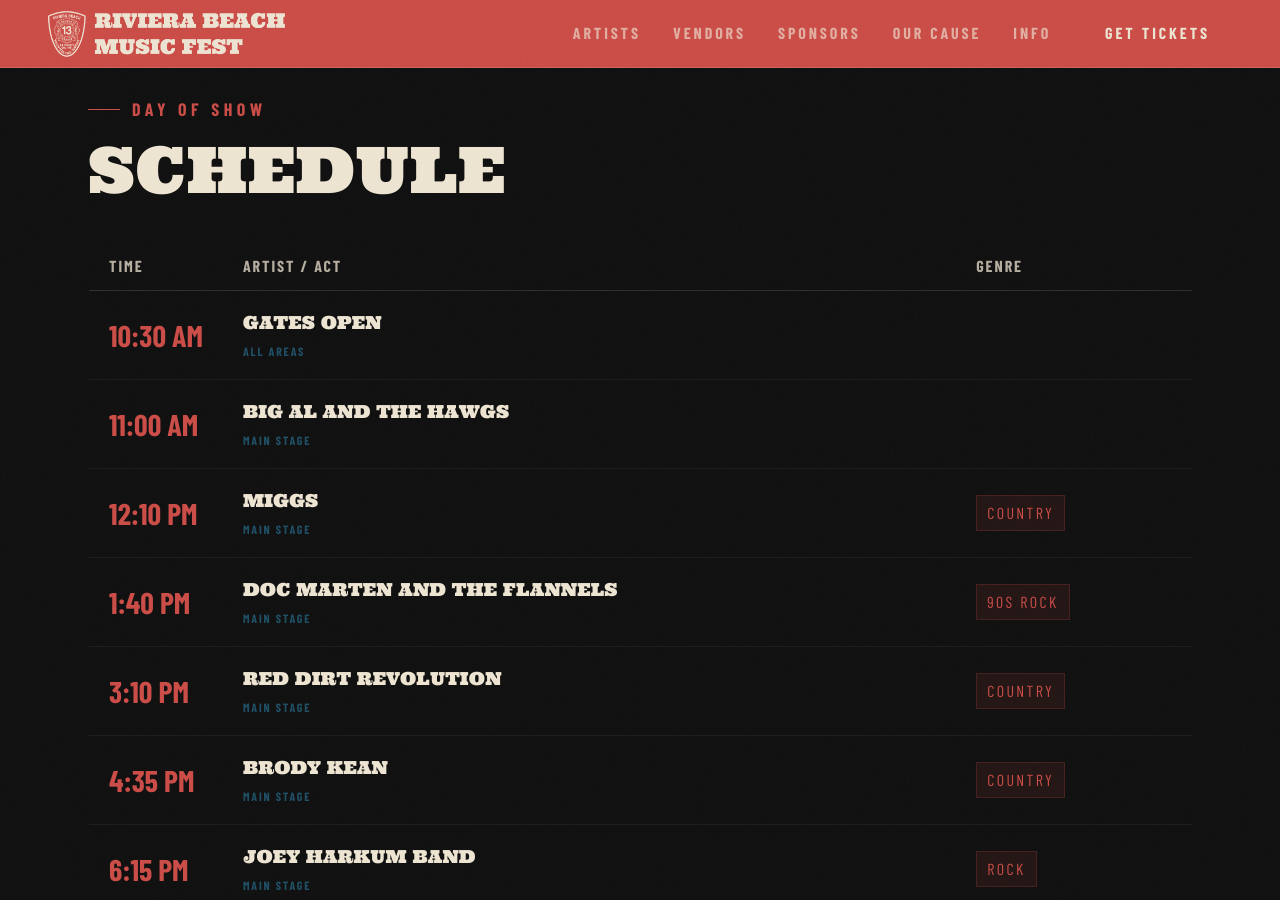
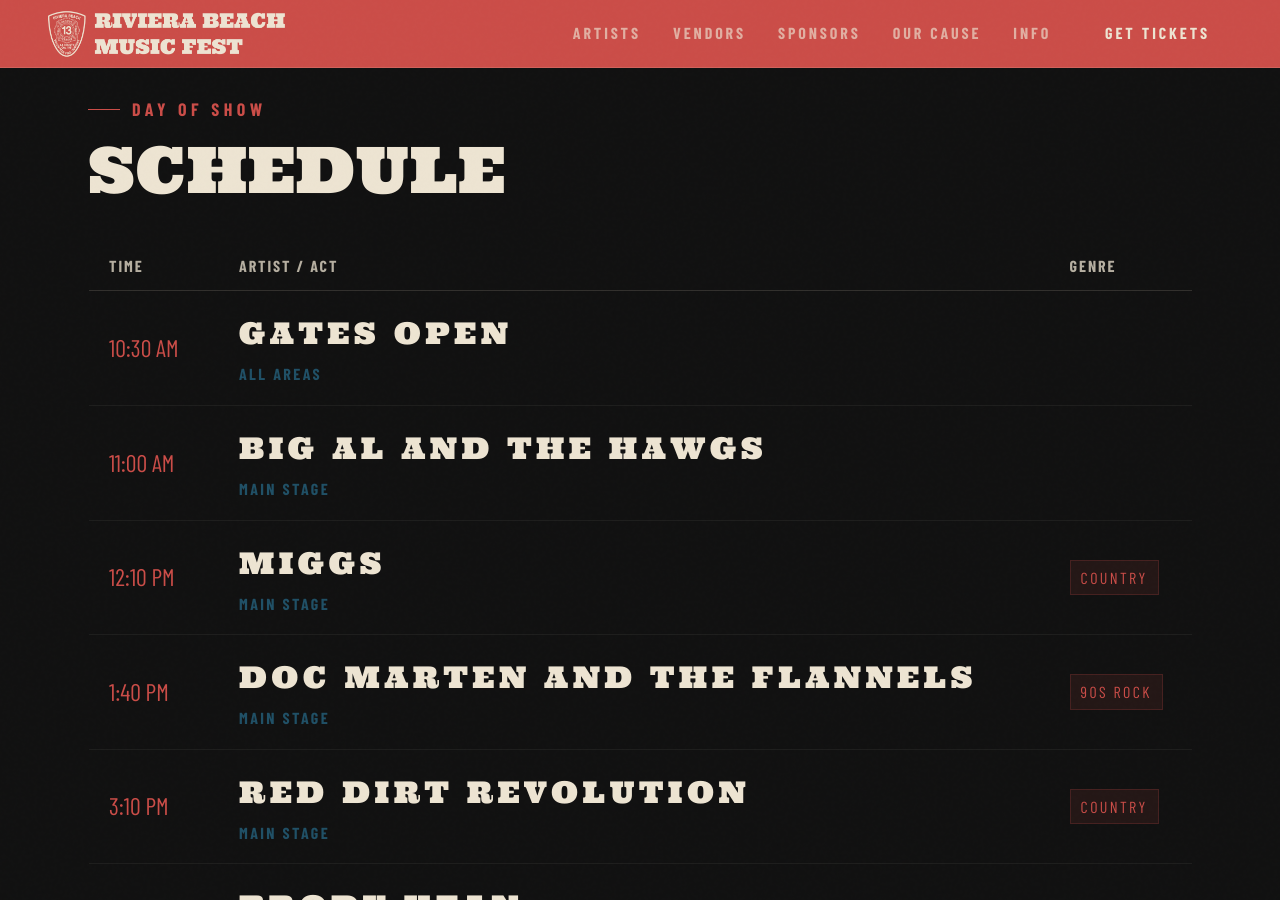
Before and after one commit to RBVFC/rbmf, a Jekyll site: the page built from index.html, in a window 1280 px wide and 900 px high, scrolled down 2622 px. Built offline with Jekyll 4.4.1, drawn with Linux system fonts in a browser that asks for light colours; some web fonts are replaced.

Commit message:
Update main.css for text display tweaks

```diff
--- a/assets/css/main.css
+++ b/assets/css/main.css
@@ -490,7 +490,7 @@
   font-size: clamp(32px, 5vw, 58px);
   text-transform: uppercase;
   line-height: 0.95;
-  letter-spacing: 0.01em;
+  letter-spacing: 0.05em;
   color: var(--cream);
   margin-bottom: 24px;
   word-break: break-word;
@@ -639,17 +639,17 @@
 .schedule-table td { padding: 18px 20px; vertical-align: middle; }
 .sched-time {
   font-family: var(--font-ui);
-  font-weight: 700;
-  font-size: 30px;
+  font-weight: 500;
+  font-size: 24px;
   color: var(--red);
   white-space: nowrap;
   width: 130px;
 }
 .sched-artist {
   font-family: var(--font-display);
-  font-size: 18px;
+  font-size: 30px;
   text-transform: uppercase;
-  letter-spacing: 0.01em;
+  letter-spacing: 0.15em;
   color: var(--cream);
   display: flex;
   align-items: center;
@@ -659,7 +659,7 @@
 .sched-stage {
   font-family: var(--font-ui);
   font-weight: 700;
-  font-size: 12px;
+  font-size: 16px;
   letter-spacing: 0.15em;
   text-transform: uppercase;
   color: var(--teal);
@@ -667,6 +667,7 @@
 }
 .sched-genre {
   font-family: var(--font-ui);
+  font-weight: 500;
   font-size: 16px;
   letter-spacing: 0.15em;
   text-transform: uppercase;
@@ -683,8 +684,8 @@
 }
 .headliner-badge {
   font-family: var(--font-ui);
-  font-size: 10px;
-  letter-spacing: 0.2em;
+  font-size: 14px;
+  letter-spacing: 0.15em;
   text-transform: uppercase;
   background: var(--red);
   color: var(--cream);
```
